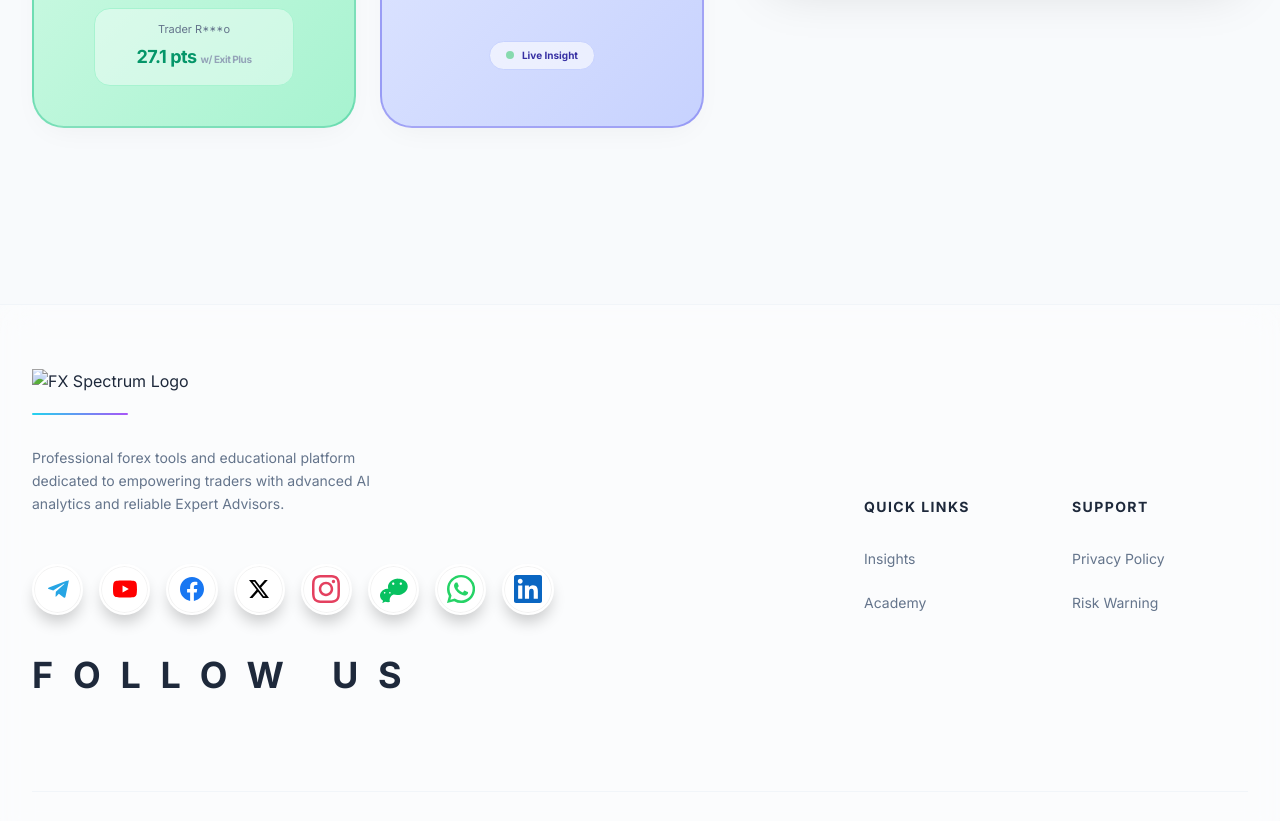
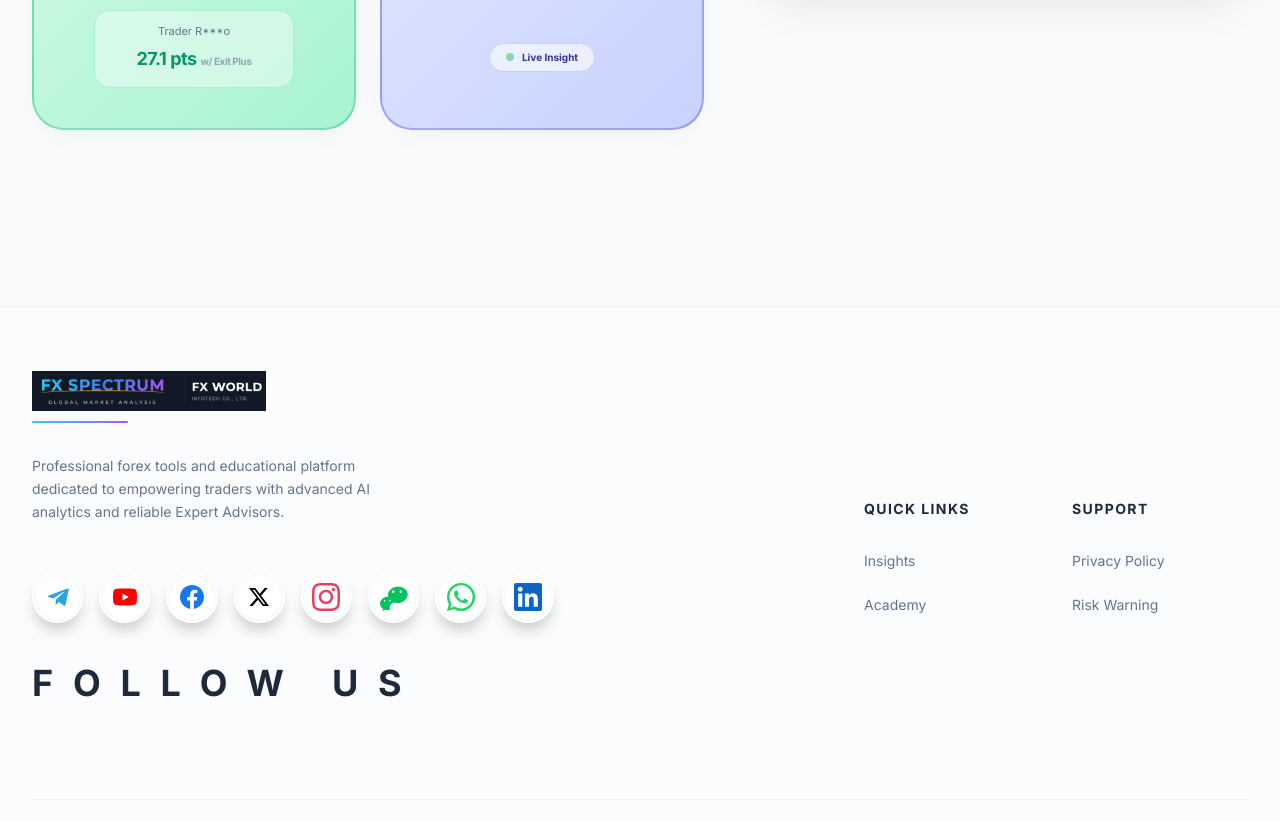
Before and after one commit to earthman1976/FX-website, a plain HTML site: page index.html in a window 1280 px wide. Shown: the part 1005-1826 px from the top of the page. Drawn offline with nearby package versions, Linux system fonts and the light colour scheme; the site is published under a folder, as on GitHub Pages, so addresses that start at the root find nothing.

Commit message:
Update index.html

```diff
--- a/index.html
+++ b/index.html
@@ -150,7 +150,7 @@
     <nav class="mt-10 px-8 py-6 flex justify-between items-center max-w-7xl mx-auto w-full z-40">
         <div class="flex items-center space-x-2">
             <a href="/" class="logo-container">
-                <img src="/img/logo.jpg" alt="FX Spectrum Logo" class="h-10 w-auto" onerror="this.style.display='none'; this.nextElementSibling.style.display='block';">
+                <img src="img/logo.jpg" alt="FX Spectrum Logo" class="h-10 w-auto" onerror="this.style.display='none'; this.nextElementSibling.style.display='block';">
                 <div class="text-2xl font-bold tracking-tighter text-slate-800 hidden"><span class="text-cyan-500">FX</span> SPECTRUM</div>
             </a>
         </div>
@@ -249,7 +249,7 @@
             <div class="col-span-1 md:col-span-3">
                 <div class="mb-8">
                     <a href="/" class="logo-container inline-block">
-                        <img src="/img/logo.jpg" alt="FX Spectrum Logo" class="h-10 w-auto">
+                        <img src="img/logo.jpg" alt="FX Spectrum Logo" class="h-10 w-auto">
                     </a>
                     <div class="h-0.5 w-24 bg-gradient-to-r from-cyan-400 to-purple-500 rounded-full mt-1"></div>
                 </div>
```
